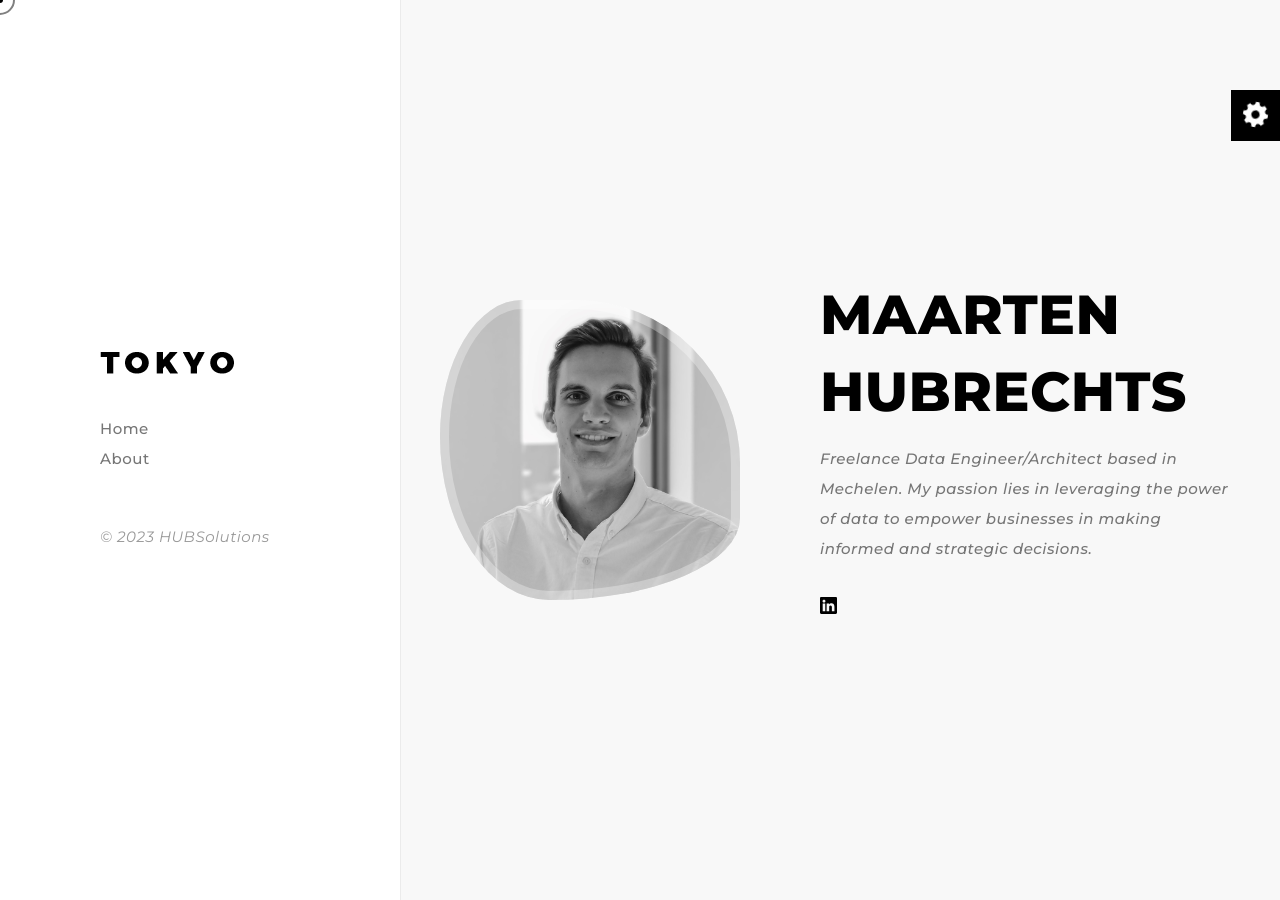
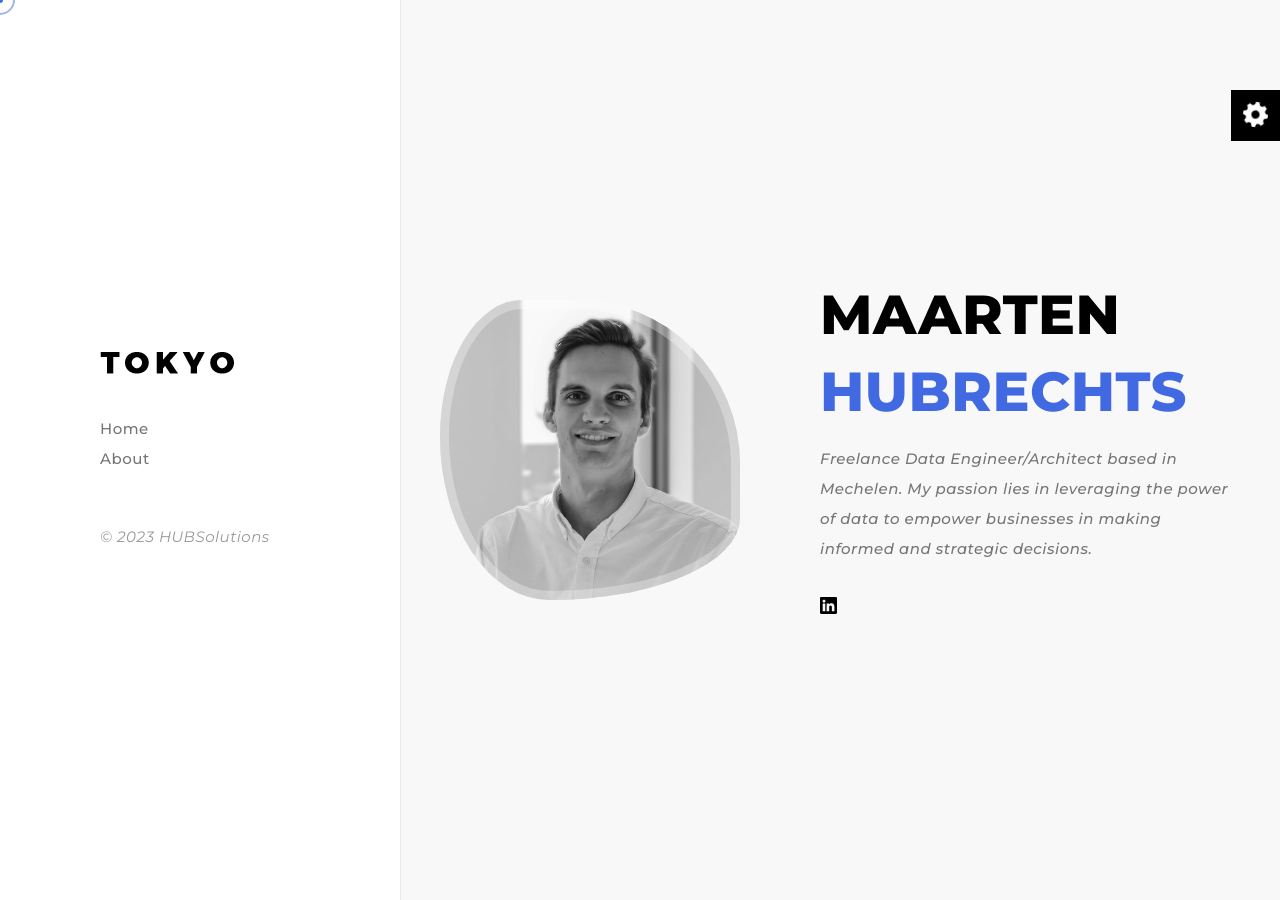
Before and after one commit to MaartenHubrechts/hubsolutions, a Jekyll site: the page built from index.html, in a window 1280 px wide. Built offline with Jekyll 4.4.1, drawn with Linux system fonts in a browser that asks for light colours.

Commit message:
attempt to apply blue

```diff
--- a/assets/js/init.js
+++ b/assets/js/init.js
@@ -42,6 +42,10 @@ jQuery(document).ready(function () {
 function tokyo_tm_color_switcher() {
 	"use strict";
 
+	if(!localStorage.getItem('tk_color')){
+		localStorage.setItem('tk_color', 'blue');
+	}
+
 	var list = jQuery('.tokyo_tm_settings .tk-unlimited-colors li a');
 
 	list.on('click', function () {
@@ -54,8 +58,6 @@ function tokyo_tm_color_switcher() {
 
 		if (typeof (Storage) !== "undefined") {
 			localStorage.setItem('tk_color', elval);
-		} else {
-			localStorage.setItem('tk_color', 'blue');
 		}
 		thisEl.closest('.tokyo_tm_all_wrap').attr('data-color', '' + elval + '');
 		return false;
--- a/index.html
+++ b/index.html
@@ -10,7 +10,7 @@ contact_data: contact
 
 
 <!-- WRAPPER ALL -->
-<div class="tokyo_tm_all_wrap" data-magic-cursor="blue" data-color="white">
+<div class="tokyo_tm_all_wrap" data-magic-cursor="" data-color="blue">
 	<!-- If you want disable magic cursor add value "hide" -->
 
 	<!-- MAGIC CURSOR VALUES: "", hide -->
```
